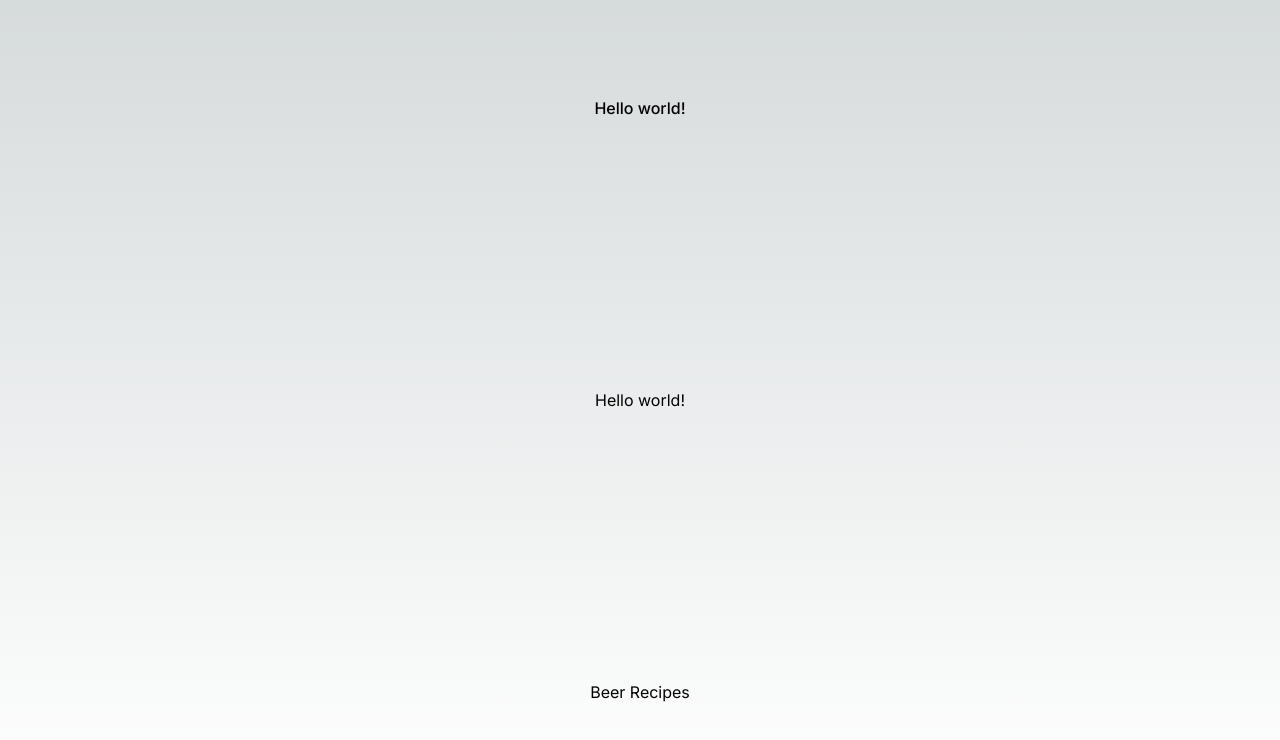
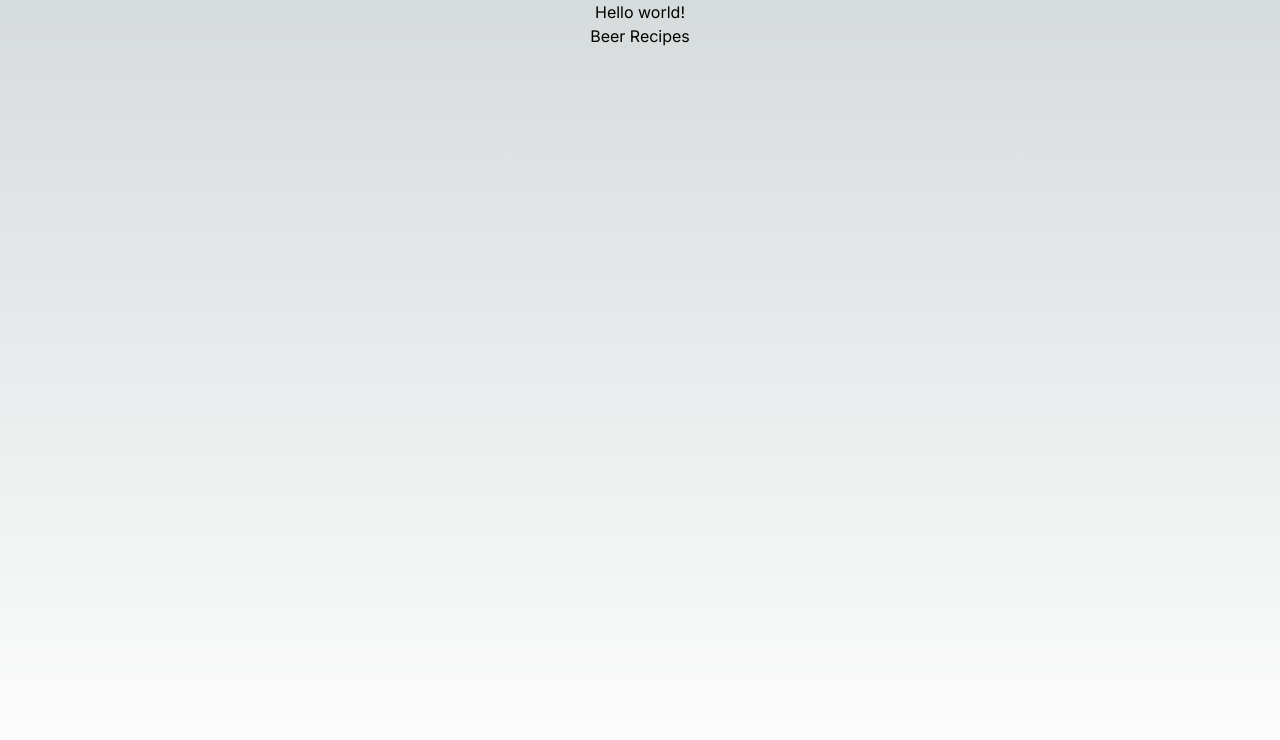
Before and after one commit to VladBoyko11/beer-recipes-next-react-app, a Next.js app: page / in a window 1280 px wide. Shown: the top 740 px of the page. Built offline with nearby package versions, Linux system fonts and the light colour scheme.

Commit message:
change style in main

```diff
--- a/src/app/page.tsx
+++ b/src/app/page.tsx
@@ -2,8 +2,7 @@ import Link from "next/link";
 
 export default function Home() {
   return (
-    <main className="flex min-h-screen flex-col items-center justify-between p-24">
-      <div className="font-medium">Hello world!</div>
+    <main className="min-h-screen container mx-auto text-center">
       <h1>Hello world!</h1>
       <Link href='/beer-recipes'>Beer Recipes</Link>
     </main>
```
